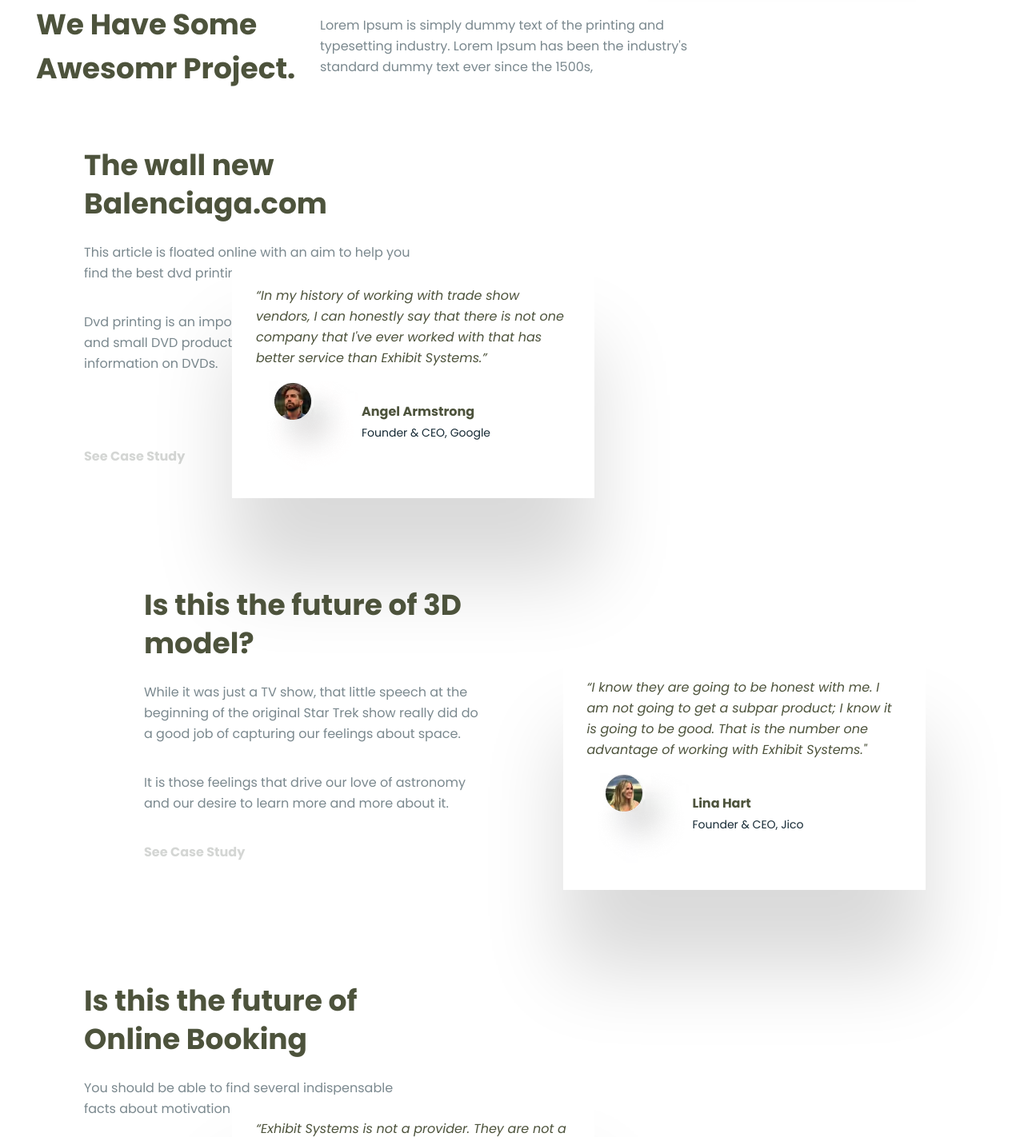
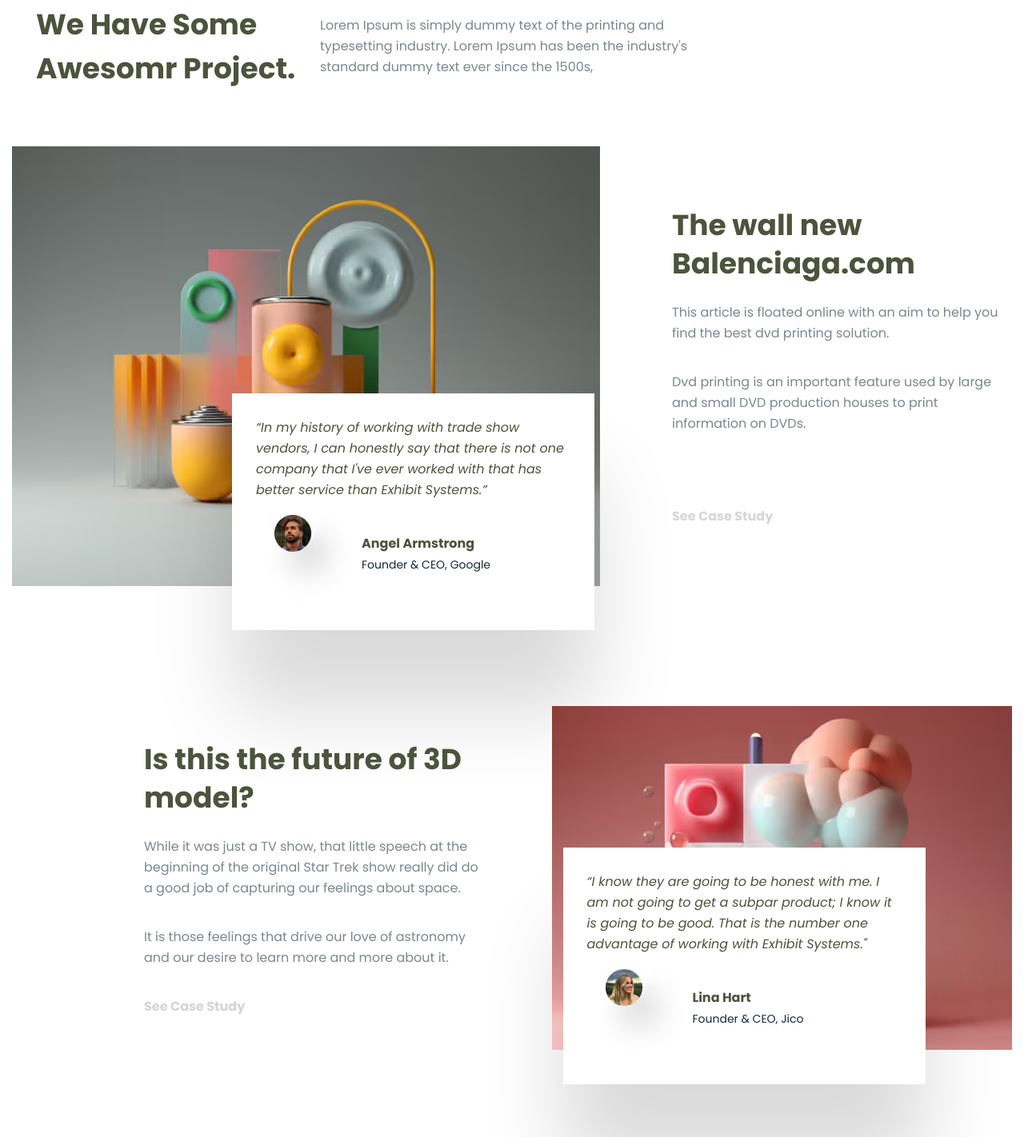
Before and after one commit to molexandev/agency, a plain HTML site: page index.html in a window 1280 px wide. Shown: the part 1451-2873 px from the top of the page at 80% size. Drawn offline with Linux system fonts and the light colour scheme; the site is published under a folder, as on GitHub Pages, so addresses that start at the root find nothing.

Commit message:
Update index.html

```diff
--- a/index.html
+++ b/index.html
@@ -86,7 +86,7 @@
       <div class="container">
          <div class="infoblock-right__wrapper">
             <div class="infoblock-right__img-box wow animate__fadeIn">
-               <img src="/images/infoblock-right-1.avif" alt="" class="infoblock-right__img">
+               <img src="images/infoblock-right-1.avif" alt="" class="infoblock-right__img">
             </div>
             <div class="infoblock-right__info">
                <h4 class="infoblock-right__title wow animate__fadeIn">The wall new Balenciaga.com</h4>
@@ -120,7 +120,7 @@
                <a class="infoblock-left__link wow animate__fadeIn" href="#">See Case Study</a>
             </div>
             <div class="infoblock-left__img-box wow animate__fadeIn">
-               <img src="/images/infoblock-left-1.avif" alt="" class="infoblock-left__img">
+               <img src="images/infoblock-left-1.avif" alt="" class="infoblock-left__img">
             </div>
             <div class="infoblock-left__review wow animate__fadeIn">
                <p class="infoblock-left__review-text">“I know they are going to be honest with me. I am not going to get a subpar product; I know it is going to be good. That is the number one advantage of working with Exhibit Systems."</p>
@@ -141,7 +141,7 @@
       <div class="container">
          <div class="infoblock-right__wrapper infoblock-right__wrapper-last">
             <div class="infoblock-right__img-box wow animate__fadeIn">
-               <img src="/images/infoblock-right-2.avif" alt="" class="infoblock-right__img">
+               <img src="images/infoblock-right-2.avif" alt="" class="infoblock-right__img">
             </div>
             <div class="infoblock-right__info">
                <h4 class="infoblock-right__title wow animate__fadeIn">Is this the future of
```
